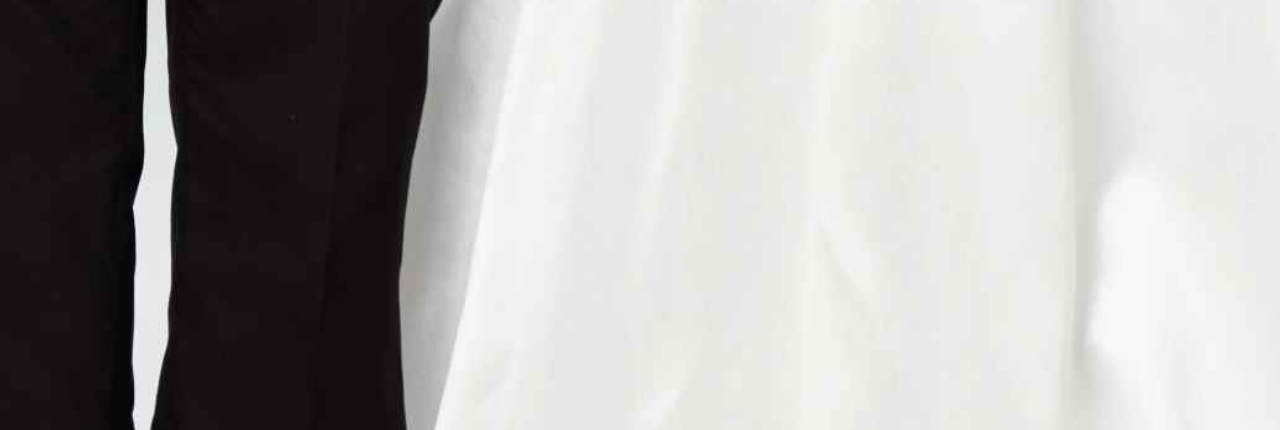
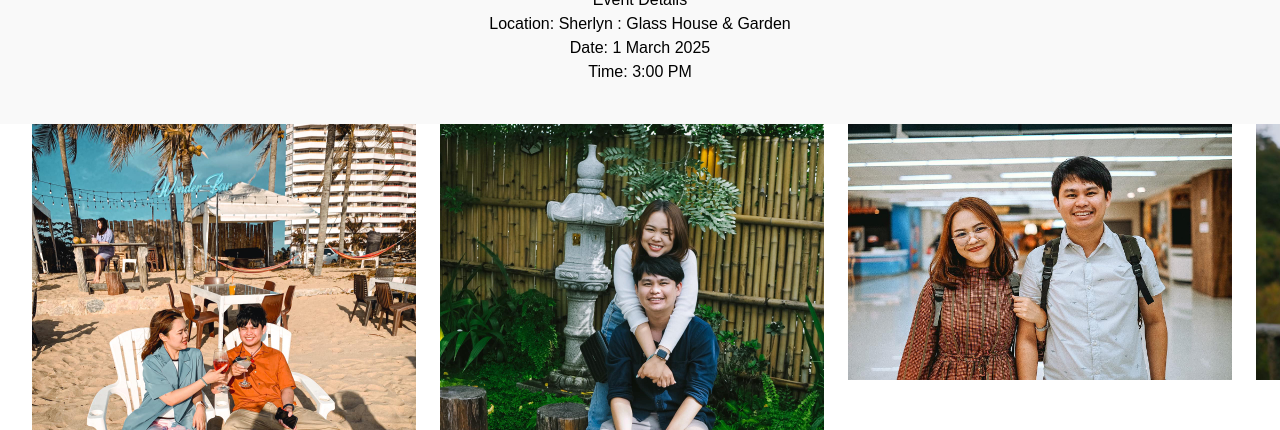
Before and after one commit to atiwatcha/aun-satang, a Vue app: page /#/ in a window 1280 px wide. Shown: the part 2560-2990 px from the top of the page. Built offline with nearby package versions, Linux system fonts and the light colour scheme; no server answers.

Commit message:
add page show image slide left right

```diff
--- /dev/null
+++ b/src/components/WeddingShowImages.vue
@@ -0,0 +1,76 @@
+<template>
+    <section class="WeddingShowImages">
+        <div class="relative w-full flex gap-6 snap-x snap-mandatory overflow-x-auto pb-14">
+            <div v-for="(image, index) in images" :key="index"
+                class="snap-always snap-center shrink-0 first:pl-8 last:pr-8">
+                <div class="bg-indigo-300">
+                    <img class="object-cover object-cover h-88 w-96" :src="image.src" :alt="image.alt">
+                </div>
+            </div>
+        </div>
+    </section>
+
+</template>
+
+<script>
+export default {
+    name: 'WeddingShowImages',
+    data() {
+        return {
+            currentIndex: 0,
+            images: [
+                { src: require('@/assets/photos/aun-satang1.jpg'), alt: 'Image 1' },
+                { src: require('@/assets/photos/aun-satang2.jpg'), alt: 'Image 2' },
+                { src: require('@/assets/photos/aun-satang3.jpg'), alt: 'Image 3' },
+                { src: require('@/assets/photos/aun-satang4.jpg'), alt: 'Image 2' },
+                { src: require('@/assets/photos/aun-satang5.jpg'), alt: 'Image 3' },
+            ],
+        };
+    },
+    methods: {
+        scrollTo(index) {
+            const container = this.$el.querySelector('.overflow-x-auto');
+            const item = container.children[index];
+            item.scrollIntoView({ behavior: 'smooth', block: 'center', inline: 'center' });
+        },
+
+        nextImage() {
+            if (this.currentIndex < this.images.length - 1) {
+                this.currentIndex++;
+            } else {
+                this.currentIndex = 0; // Loop back to the first image
+            }
+            this.scrollTo(this.currentIndex);
+        },
+        prevImage() {
+            if (this.currentIndex > 0) {
+                this.currentIndex--;
+            } else {
+                this.currentIndex = this.images.length - 1; // Loop back to the last image
+            }
+            this.scrollTo(this.currentIndex);
+        },
+        // Handle the touch start event
+        handleTouchStart(event) {
+            this.touchStartX = event.touches[0].clientX; // Get the initial X position
+            this.swipeDirection = ''; // Reset swipe direction
+        },
+
+        // Handle the touch move event
+        handleTouchMove(event) {
+            this.touchEndX = event.touches[0].clientX; // Get the current X position
+        },
+
+        // Handle the touch end event
+        handleTouchEnd() {
+            if (this.touchStartX - this.touchEndX > 50) {
+                this.nextImage();
+            } else if (this.touchEndX - this.touchStartX > 50) {
+                this.prevImage();
+            } else {
+                this.swipeDirection = 'No swipe detected';
+            }
+        },
+    },
+};
+</script>
--- a/src/views/Gallery.vue
+++ b/src/views/Gallery.vue
@@ -1,15 +1,16 @@
 <template>
     <div>
-        <WeddingGallery />
+        <WeddingShowImages />
     </div>
 
   </template>
 
   <script>
-    import WeddingGallery from '../components/WeddingGallery.vue';
+    //import WeddingGallery from '../components/WeddingGallery.vue';
+    import WeddingShowImages from '../components/WeddingShowImages.vue';
     export default {
         components: {
-            WeddingGallery,
+            WeddingShowImages,
         },
     };
   </script>
--- a/src/views/Home.vue
+++ b/src/views/Home.vue
@@ -3,7 +3,7 @@
         <WeddingHero />
         <StorySection />
         <DetailsSection />
-        <WeddingGallery />
+        <WeddingShowImages />
         <RSVPForm />
         <WeddingMap />
         <WeddingMapShow />
@@ -14,7 +14,7 @@
   import WeddingHero from '../components/WeddingHero.vue';
   import StorySection from '../components/StorySection.vue';
   import DetailsSection from '../components/DetailsSection.vue';
-  import WeddingGallery from '../components/WeddingGallery.vue';
+  import WeddingShowImages from '../components/WeddingShowImages.vue';
   import RSVPForm from '../components/RSVPForm.vue';
   import WeddingMap from '../components/WeddingMap.vue';
   import WeddingMapShow from '../components/WeddingMapShow.vue';
@@ -23,7 +23,7 @@
         WeddingHero,
         StorySection,
         DetailsSection,
-        WeddingGallery,
+        WeddingShowImages,
         RSVPForm,
         WeddingMap,
         WeddingMapShow,
```
